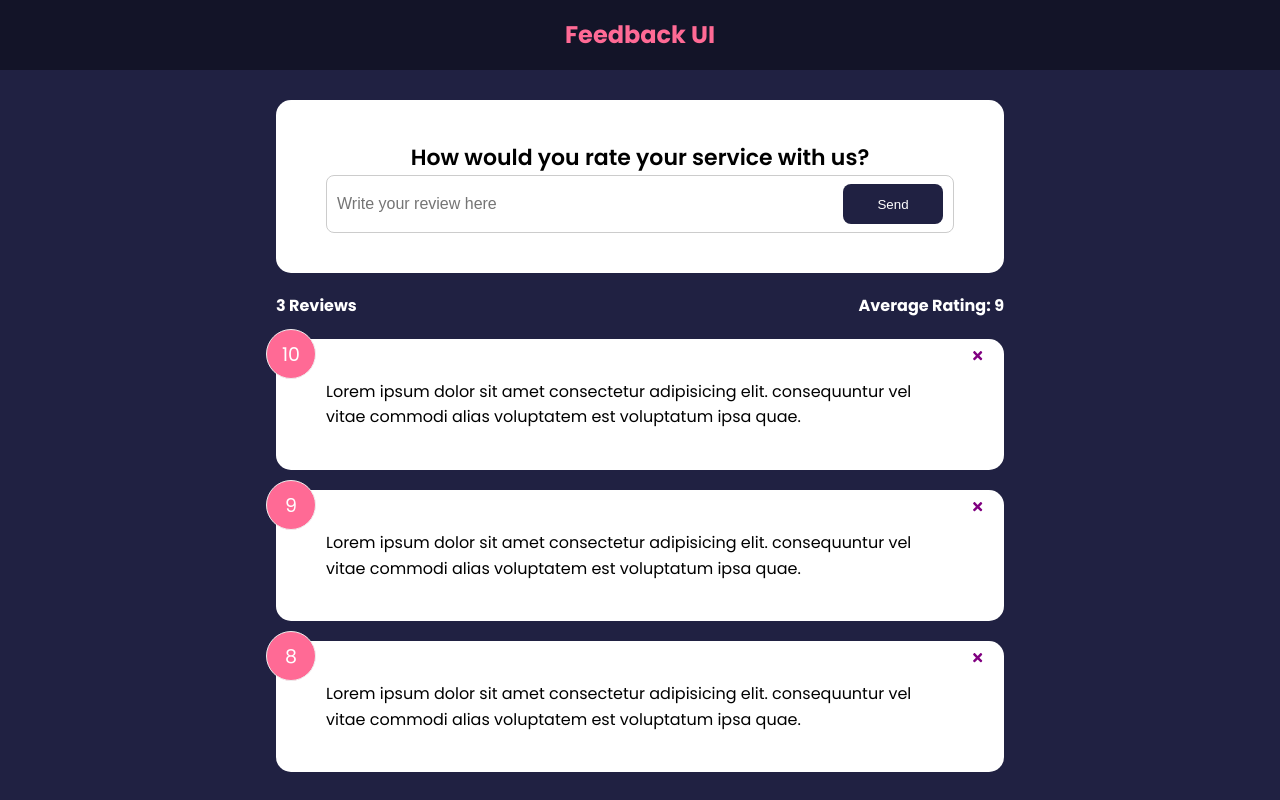
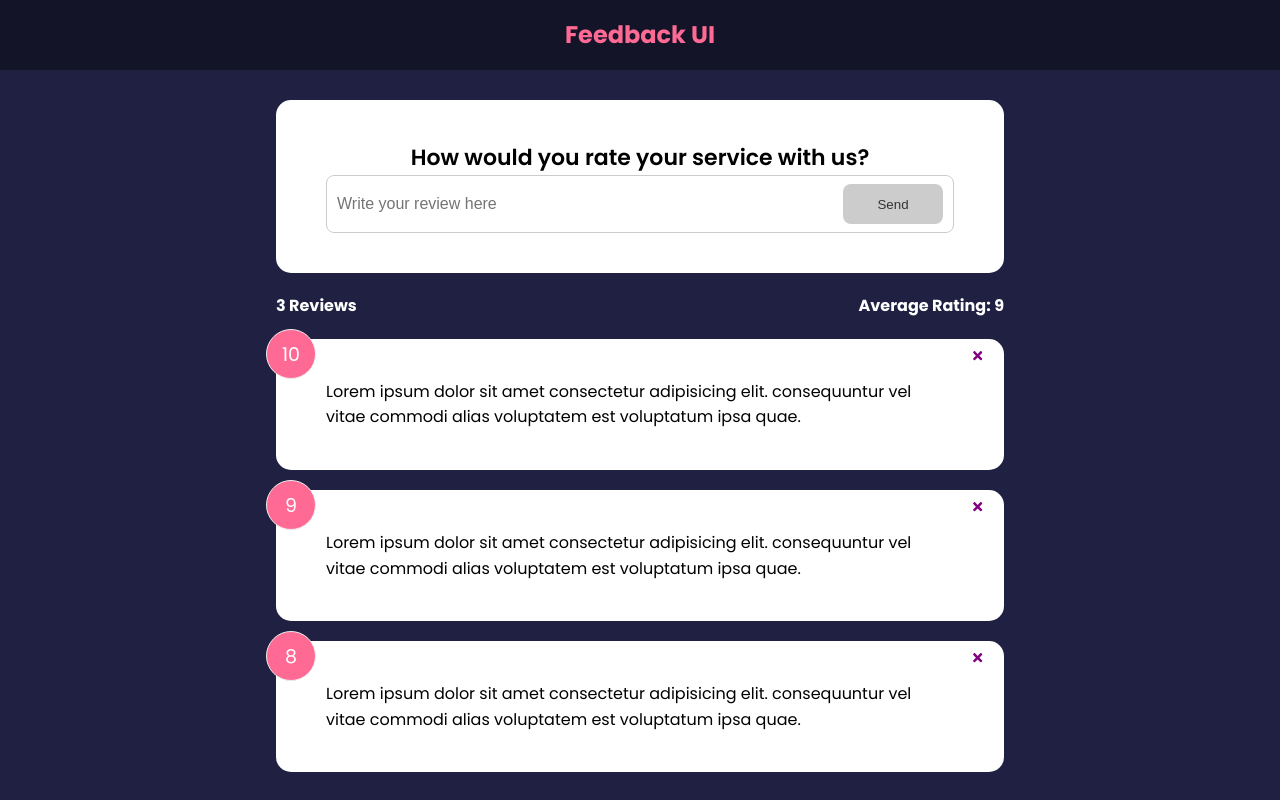
Before and after one commit to MareikeHeuer/feedback-app-react-course-2022, a React (Create React App) app: page / in a window 1280 px wide. Built offline with nearby package versions, Linux system fonts and the light colour scheme.

Commit message:
Add validation for text input field

```diff
--- a/src/components/FeedbackForm.jsx
+++ b/src/components/FeedbackForm.jsx
@@ -4,8 +4,24 @@
 
 function FeedbackForm() {
   const [text, setText] = useState("");
+  const [btnDisabled, setBtnDisabled] = useState(true);
+  const [message, setMessage] = useState("");
+
+  // set button disabled default state (yes)
+  // enable from 10 characters on in input field
+  // if there is message display div with className of message (Yes)
 
   const handleTextChange = (e) => {
+    if (text === "") {
+      setBtnDisabled(true);
+    } else if (text !== "" && text.trim().length <= 10) {
+      setBtnDisabled(true);
+      setMessage("Your message must be at least 10 characters");
+    } else {
+      setBtnDisabled(false);
+      setMessage(null);
+    }
+
     setText(e.target.value);
   };
 
@@ -21,8 +37,12 @@
             placeholder="Write your review here"
             value={text}
           />
-          <Button type="submit">Send</Button>
+          <Button type="submit" isDisabled={btnDisabled}>
+            Send
+          </Button>
         </div>
+
+        {message && <div className="message">{message}</div>}
       </form>
     </Card>
   );
```
